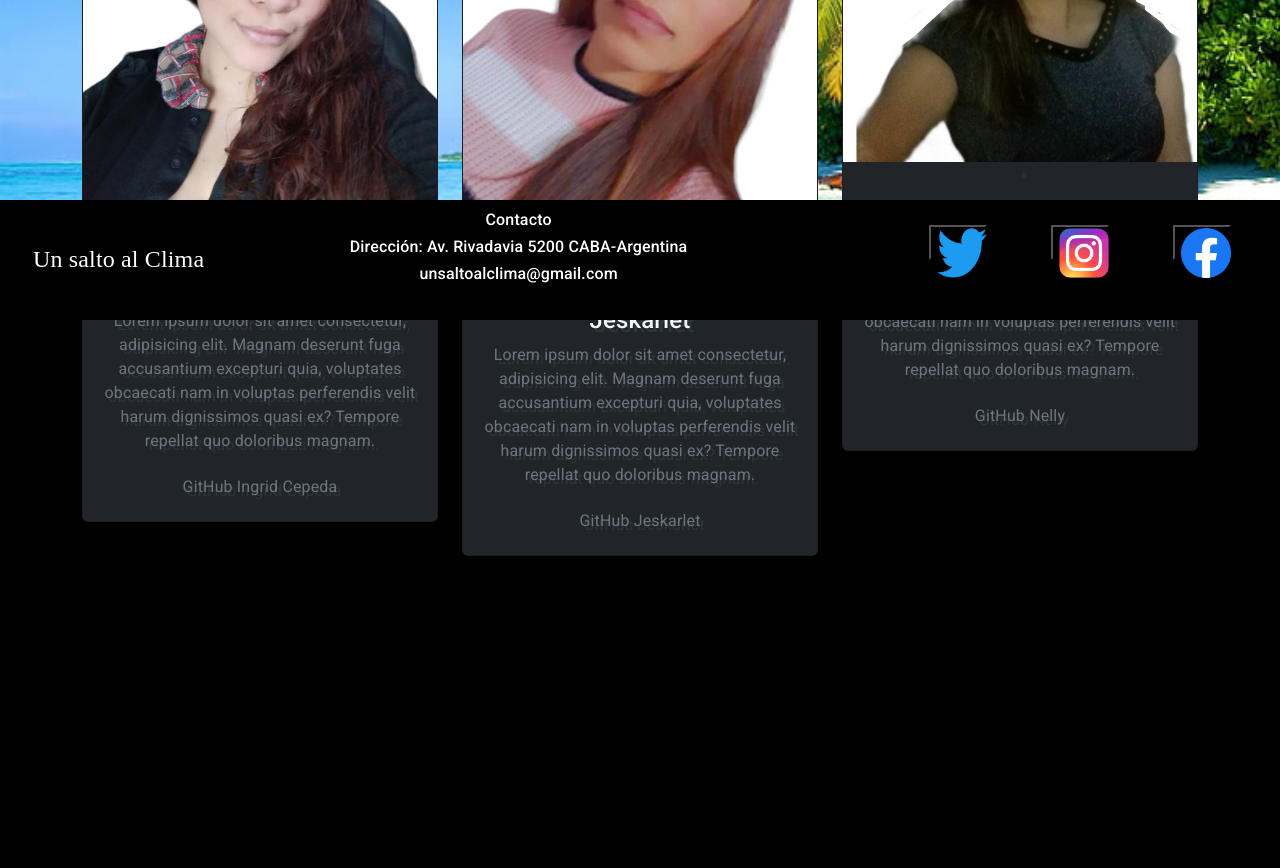
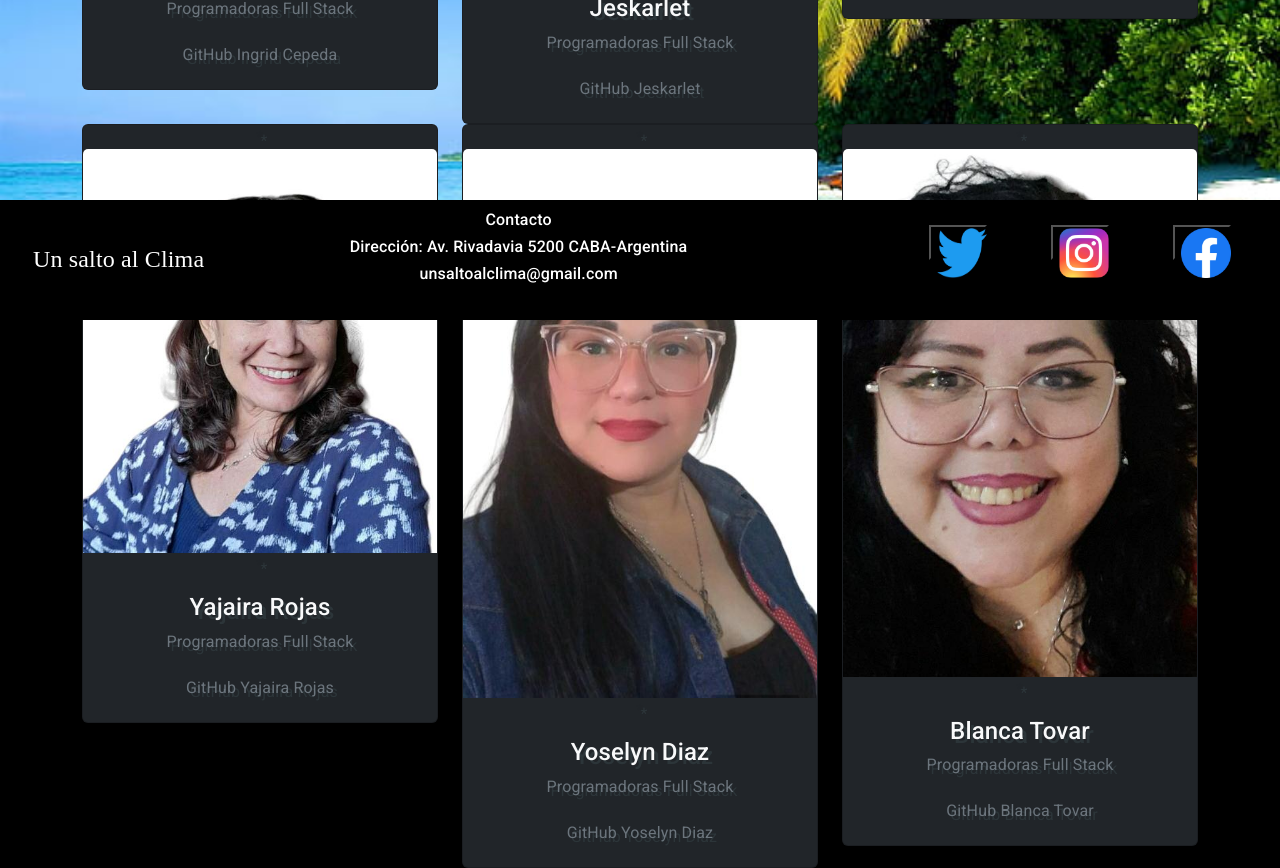
Before and after one commit to Nellyta82/ProyectoDelClima-, a React (Vite) app: page /nosotros in a window 1280 px wide. Shown: the part 480-1348 px from the top of the page. Before the commit the page ends 1146 px from the top, so only its background shows below. Built offline with nearby package versions, Linux system fonts and the light colour scheme; no server answers.

Commit message:
tarjetas2

```diff
--- a/src/components/Nosotros.jsx
+++ b/src/components/Nosotros.jsx
@@ -4,10 +4,10 @@ import Tarjeta from './Tarjeta'
 import image1 from "../assets/image1.jpg";
 import image2 from '../assets/image2.jpg'
 import image3 from '../assets/image3.jpg'
-//import image4 from '../assets/image4.jpg'
-//import image5 from '../assets/image5.jpg'
-//import image6 from '../assets/image6.jpg'
-//import image3 from '../assets/image7.jpg'
+import image4 from '../assets/image4.jpg'
+import image5 from '../assets/image5.jpg'
+import image6 from '../assets/image6.jpg'
+//import image7 from '../assets/image7.jpg'
 
 
 const Nosotros = () => {
@@ -28,34 +28,40 @@ const Nosotros = () => {
   },
   {
     id: 3,
-    title: "Nelly",
+    title: "Nelly Chirinos",
     image: image3,
     url: "https://github.com/Nellyta82",
   },
 
-  //{
-   // id: 4,
-   // title: "Yajaira",
-   // image: image4,
-   // url: "https://github.com/IngCdaa",
- // },
+  {
+    id: 4,
+    title: "Yajaira Rojas",
+    image: image4,
+    url: "https://github.com/yajairarojas",
+ },
+
+ {
+  id: 5,
+  title: "Yoselyn Diaz",
+  image: image5,
+  url: "https://github.com/yosediaz",
+},
 
 
- // {
+
+  {
+    id: 6,
+    title: "Blanca Tovar",
+    image: image6,
+    url: "https://github.com/batovar1969",
+  },
 
   //{
-    //id: 6,
-    //title: "Blanca Tovar",
-    //image: image6,
-    //url: "https://github.com/batovar1969",
-  //},//
-
-  //{
-    //id: 1,
-    //title: "Ingrid Cepeda",
+    //id: 7,
+    //title: "Deyri Sepulveda",
     //image: image1,
-    //url: "https://github.com/IngCdaa",
-  //},
+   // url: "https://github.com/deyri41",
+ // },
 ];
 
 
--- a/src/components/Tarjeta.jsx
+++ b/src/components/Tarjeta.jsx
@@ -13,7 +13,7 @@ function Tarjeta({ imageSource, title, text, url }) {
         <p className="card-text text-secondary">
           {text
             ? text
-            : "Lorem ipsum dolor sit amet consectetur, adipisicing elit. Magnam deserunt fuga accusantium excepturi quia, voluptates obcaecati nam in voluptas perferendis velit harum dignissimos quasi ex? Tempore repellat quo doloribus magnam."}
+            : "Programadoras Full Stack"}
         </p>
         <a
           href={url ? url : "#!"}
```
Also changed, not shown: src/assets/image7.jpg (added).
